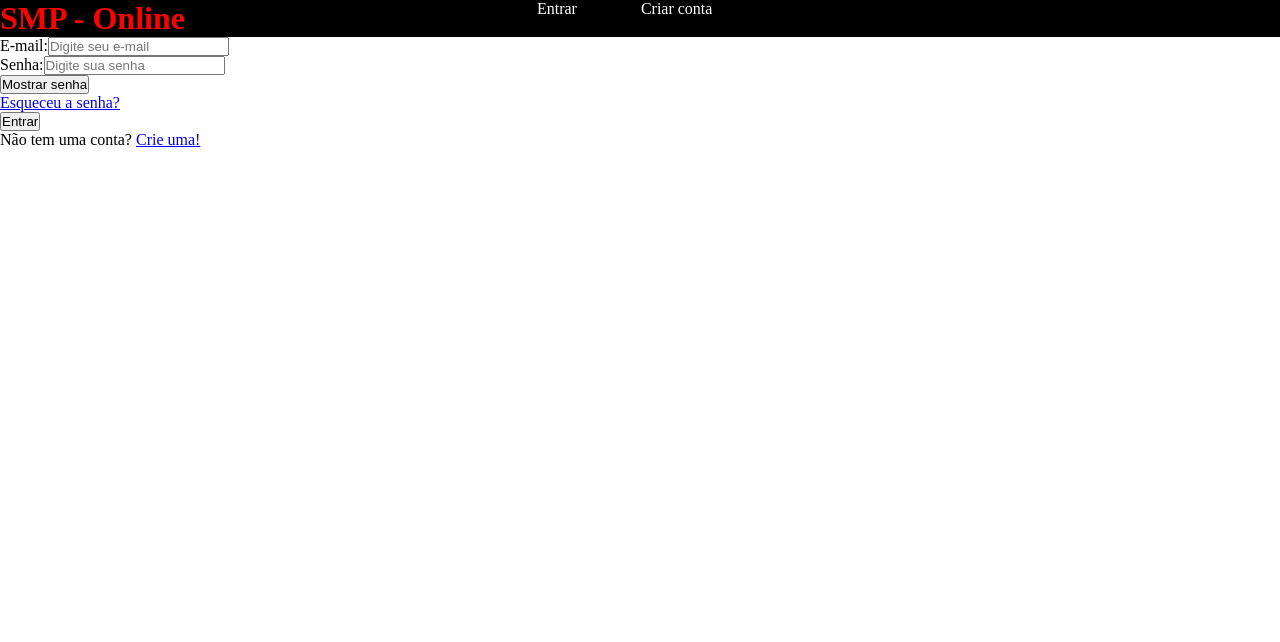
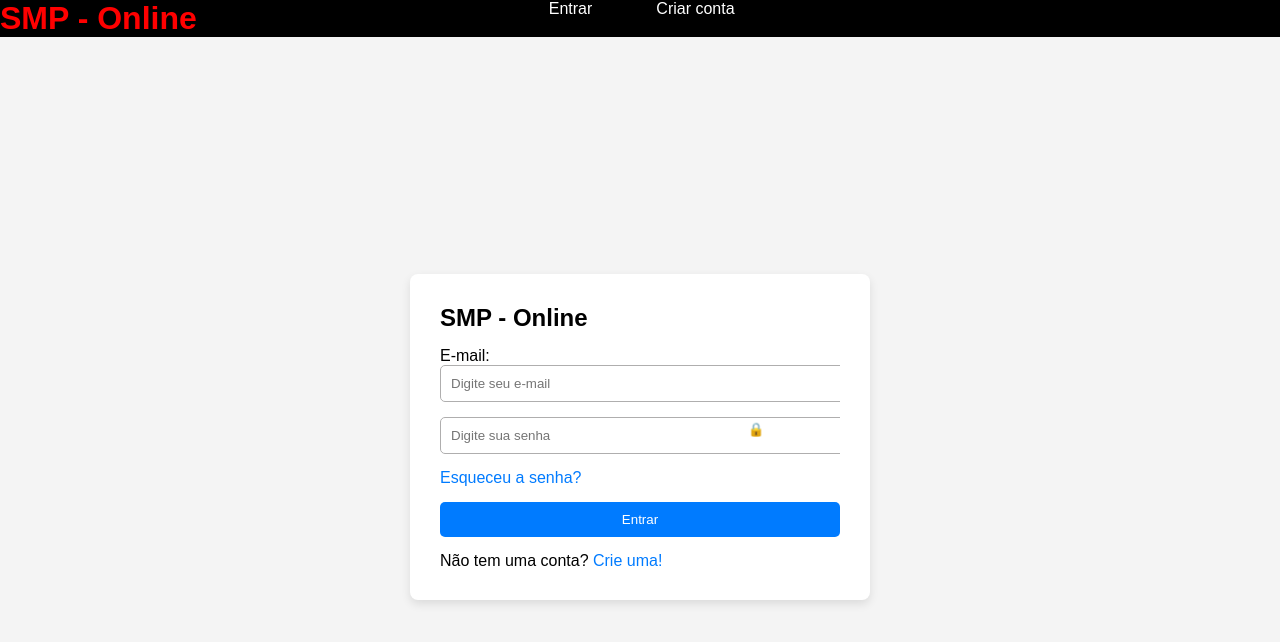
Before and after one commit to marcosbrienze6/school-front, a React (Vite) app: page /login in a window 1280 px wide. Shown: the top 642 px of the page. Built offline with nearby package versions, Linux system fonts and the light colour scheme.

Commit message:
working on login/register

```diff
--- a/src/components/BarChart.jsx
+++ b/src/components/BarChart.jsx
@@ -1,78 +1,78 @@
-import { ResponsiveLine } from "@nivo/line";
+// import { ResponsiveLine } from "@nivo/line";
 
-const MyResponsiveLine = ({ data, title }) => (
-  <div style={{ height: "700px", width: "900px" }}>
-    <h3 style={{ textAlign: "center", marginBottom: "10px" }}>{title}</h3>
-    <ResponsiveLine
-      data={data}
-      margin={{ top: 50, right: 110, bottom: 50, left: 60 }}
-      xScale={{ type: "point" }}
-      xFormat=" >-"
-      yScale={{
-        type: "linear",
-        min: "auto",
-        max: "auto",
-        stacked: true,
-        reverse: false,
-      }}
-      yFormat=" >-.2f"
-      axisTop={null}
-      axisRight={null}
-      axisBottom={{
-        tickSize: 5,
-        tickPadding: 5,
-        tickRotation: 0,
-        legend: "transportation",
-        legendOffset: 36,
-        legendPosition: "middle",
-        truncateTickAt: 0,
-      }}
-      axisLeft={{
-        tickSize: 5,
-        tickPadding: 5,
-        tickRotation: 0,
-        legend: "count",
-        legendOffset: -40,
-        legendPosition: "middle",
-        truncateTickAt: 0,
-      }}
-      colors={{ scheme: "category10" }}
-      pointSize={10}
-      pointColor={{ theme: "background" }}
-      pointBorderWidth={2}
-      pointBorderColor={{ from: "serieColor" }}
-      pointLabel="data.yFormatted"
-      pointLabelYOffset={-12}
-      enableTouchCrosshair={true}
-      useMesh={true}
-      legends={[
-        {
-          anchor: "bottom-right",
-          direction: "column",
-          justify: false,
-          translateX: 100,
-          translateY: 0,
-          itemsSpacing: 0,
-          itemDirection: "left-to-right",
-          itemWidth: 80,
-          itemHeight: 20,
-          itemOpacity: 0.75,
-          symbolSize: 12,
-          symbolShape: "circle",
-          symbolBorderColor: "rgba(0, 0, 0, .5)",
-          effects: [
-            {
-              on: "hover",
-              style: {
-                itemBackground: "rgba(173, 170, 170, 0.03)",
-                itemOpacity: 1,
-              },
-            },
-          ],
-        },
-      ]}
-    />
-  </div>
-);
+// const MyResponsiveLine = ({ data, title }) => (
+//   <div style={{ height: "700px", width: "900px" }}>
+//     <h3 style={{ textAlign: "center", marginBottom: "10px" }}>{title}</h3>
+//     <ResponsiveLine
+//       data={data}
+//       margin={{ top: 50, right: 110, bottom: 50, left: 60 }}
+//       xScale={{ type: "point" }}
+//       xFormat=" >-"
+//       yScale={{
+//         type: "linear",
+//         min: "auto",
+//         max: "auto",
+//         stacked: true,
+//         reverse: false,
+//       }}
+//       yFormat=" >-.2f"
+//       axisTop={null}
+//       axisRight={null}
+//       axisBottom={{
+//         tickSize: 5,
+//         tickPadding: 5,
+//         tickRotation: 0,
+//         legend: "transportation",
+//         legendOffset: 36,
+//         legendPosition: "middle",
+//         truncateTickAt: 0,
+//       }}
+//       axisLeft={{
+//         tickSize: 5,
+//         tickPadding: 5,
+//         tickRotation: 0,
+//         legend: "count",
+//         legendOffset: -40,
+//         legendPosition: "middle",
+//         truncateTickAt: 0,
+//       }}
+//       colors={{ scheme: "category10" }}
+//       pointSize={10}
+//       pointColor={{ theme: "background" }}
+//       pointBorderWidth={2}
+//       pointBorderColor={{ from: "serieColor" }}
+//       pointLabel="data.yFormatted"
+//       pointLabelYOffset={-12}
+//       enableTouchCrosshair={true}
+//       useMesh={true}
+//       legends={[
+//         {
+//           anchor: "bottom-right",
+//           direction: "column",
+//           justify: false,
+//           translateX: 100,
+//           translateY: 0,
+//           itemsSpacing: 0,
+//           itemDirection: "left-to-right",
+//           itemWidth: 80,
+//           itemHeight: 20,
+//           itemOpacity: 0.75,
+//           symbolSize: 12,
+//           symbolShape: "circle",
+//           symbolBorderColor: "rgba(0, 0, 0, .5)",
+//           effects: [
+//             {
+//               on: "hover",
+//               style: {
+//                 itemBackground: "rgba(173, 170, 170, 0.03)",
+//                 itemOpacity: 1,
+//               },
+//             },
+//           ],
+//         },
+//       ]}
+//     />
+//   </div>
+// );
 
-export default MyResponsiveLine;
+// export default MyResponsiveLine;
--- a/src/index.css
+++ b/src/index.css
@@ -3,4 +3,5 @@
   padding: 0;
   overflow-x: hidden;
   overflow-y: hidden;
+  font-family: Arial, Helvetica, sans-serif;
 }
--- a/src/pages/Home.jsx
+++ b/src/pages/Home.jsx
@@ -4,8 +4,8 @@ import DashboardCards from "../components/DashboardCards";
 import UserCard from "../components/UserCard";
 import styles from "../styles/Home.module.css";
 
-import MyResponsiveLine from "../components/BarChart";
-import { fetchStudentData } from "../services/fetchStudentData";
+// import MyResponsiveLine from "../components/BarChart";
+// import { fetchStudentData } from "../services/fetchStudentData";
 
 const Home = () => {
   const { isAuthenticated, user } = useAuth();
@@ -33,21 +33,6 @@ const Home = () => {
     { title: "Calendário", link: "/calendar" },
   ];
 
-  useEffect(() => {
-    fetchStudentData(studentId, chartData).then((response) => {
-      const formattedData = [
-        {
-          id: chartData === "grades" ? "Notas Médias" : "Presença (%)",
-          data: response.map((item) => ({
-            x: chartData === "grades" ? item.course.name : item.date,
-            y: chartData === "grades" ? item.grade : item.present ? 100 : 0,
-          })),
-        },
-      ];
-      setData(formattedData);
-    });
-  }, [chartData]);
-
   return (
     <div className={styles.home_wrapper}>
       {isAuthenticated ? (
@@ -71,14 +56,14 @@ const Home = () => {
               >
                 {chartData === "grades" ? "Ver presença" : "Ver média de notas"}
               </button>
-              <MyResponsiveLine
+              {/* <MyResponsiveLine
                 data={data}
                 title={
                   chartData === "grades"
                     ? "Notas média das notas"
                     : "Presença (%)"
                 }
-              />
+              /> */}
             </div>
           </div>
         </>
--- a/src/pages/Login.jsx
+++ b/src/pages/Login.jsx
@@ -2,11 +2,13 @@ import React, { useState } from "react";
 import { useNavigate } from "react-router-dom";
 import { Link } from "react-router-dom";
 import api from "../services/apiService";
+import styles from "../styles/Login.module.css";
 
 const Login = () => {
   const [email, setEmail] = useState("");
   const [password, setPassword] = useState("");
   const [passwordVisible, setPasswordVisible] = useState(false);
+  const [errors, setErrors] = useState({});
   const [errorMessage, setErrorMessage] = useState();
   const navigate = useNavigate();
 
@@ -27,8 +29,9 @@ const Login = () => {
   };
 
   return (
-    <div>
-      <form onSubmit={handleSubmit}>
+    <div className={styles.login_container}>
+      <form className={styles.form_container} onSubmit={handleSubmit}>
+        <h2>SMP - Online</h2>
         <div>
           <label htmlFor="email">E-mail:</label>
           <input
@@ -41,8 +44,7 @@ const Login = () => {
             required
           />
         </div>
-        <div>
-          <label htmlFor="password">Senha:</label>
+        <div className={styles.input_container}>
           <input
             type={passwordVisible ? "text" : "password"}
             id="password"
@@ -52,10 +54,14 @@ const Login = () => {
             onChange={(e) => setPassword(e.target.value)}
             required
           />
+          <button
+            type="button"
+            onClick={() => setPasswordVisible(!passwordVisible)}
+            className={styles.toggle_password}
+          >
+            {passwordVisible ? "👁️" : "🔒"}
+          </button>
         </div>
-        <button onClick={() => setPasswordVisible(!passwordVisible)}>
-          Mostrar senha
-        </button>
         <div>
           <Link to="/forgot-password">Esqueceu a senha?</Link>
         </div>
--- a/src/pages/Register.jsx
+++ b/src/pages/Register.jsx
@@ -6,12 +6,14 @@ const Register = () => {
   const [email, setEmail] = useState("");
   const [name, setName] = useState("");
   const [cpf, setCpf] = useState("");
+  const [password, setPassword] = useState("");
   const [passwordVisible, setPasswordVisible] = useState(false);
   const [address, setAddress] = useState("");
-  const [user_role_id, setUserRole] = useState("");
-  const [password, setPassword] = useState("");
   const [errorMessage, setErrorMessage] = useState("");
-  const [successMessage, setSuccessMessage] = useState("");
+  const [role, setRole] = useState("student"); // 'student' ou 'teacher'
+  const [gradeModule, setGradeModule] = useState("module_1"); // Apenas para estudantes
+  const [department, setDepartment] = useState(""); // Apenas para professores
+
   const navigate = useNavigate();
 
   const handleSubmit = async (e) => {
@@ -24,9 +26,12 @@ const Register = () => {
         name,
         cpf,
         address,
-        user_role_id,
         email,
         password,
+        role,
+        ...(role === "student" ||
+          (role === "teacher" && { grade_module: gradeModule })),
+        ...(role === "teacher" && { department }),
       });
       localStorage.setItem("access_token", response.data.access_token);
       setSuccessMessage("Conta criada com sucesso!");
--- a/src/services/fetchStudentData.js
+++ /dev/null
@@ -1,10 +0,0 @@
-export const fetchStudentData = async (studentId, type) => {
-  const url = `http://127.0.0.1:8000/api/auth/students/${studentId}/${type}`;
-  try {
-    const response = await fetch(url);
-    return await response.json();
-  } catch (error) {
-    console.error("Erro ao buscar dados:", error);
-    return [];
-  }
-};
--- /dev/null
+++ b/src/styles/Login.module.css
@@ -0,0 +1,64 @@
+.login_container {
+  display: flex;
+  justify-content: center;
+  align-items: center;
+  height: 100vh; /* Faz a div ocupar toda a altura da tela */
+  background-color: #f4f4f4; /* Cor de fundo suave */
+}
+
+.form_container {
+  display: flex;
+  flex-direction: column;
+  gap: 15px; /* Espaçamento entre os elementos */
+  padding: 30px;
+  background: white;
+  box-shadow: 0px 4px 10px rgba(0, 0, 0, 0.1);
+  border-radius: 8px;
+  width: 100%;
+  max-width: 400px; /* Limita o tamanho do formulário */
+}
+
+.form_container input {
+  width: 100%;
+  padding: 10px;
+  border: 1px solid #afaeae;
+  border-radius: 5px;
+}
+
+.form_container button {
+  width: 100%;
+  padding: 10px;
+  background: #007bff;
+  color: white;
+  border: none;
+  border-radius: 5px;
+  cursor: pointer;
+  transition: background 0.3s ease;
+}
+
+.form_container a {
+  text-decoration: none;
+  color: #007bff;
+}
+
+.form_container a:hover {
+  text-decoration: underline;
+}
+
+/* BOTAO DE SENHA DENTRO DO INPUT */
+.input_container button {
+  width: 40px;
+  background-color: transparent;
+  text-align: center;
+}
+
+.toggle_password {
+  position: absolute;
+  width: 10px;
+  background-color: transparent;
+  top: 51.5%;
+  justify-content: center;
+  align-items: center;
+  text-align: center;
+  left: 57.5%;
+}
```
